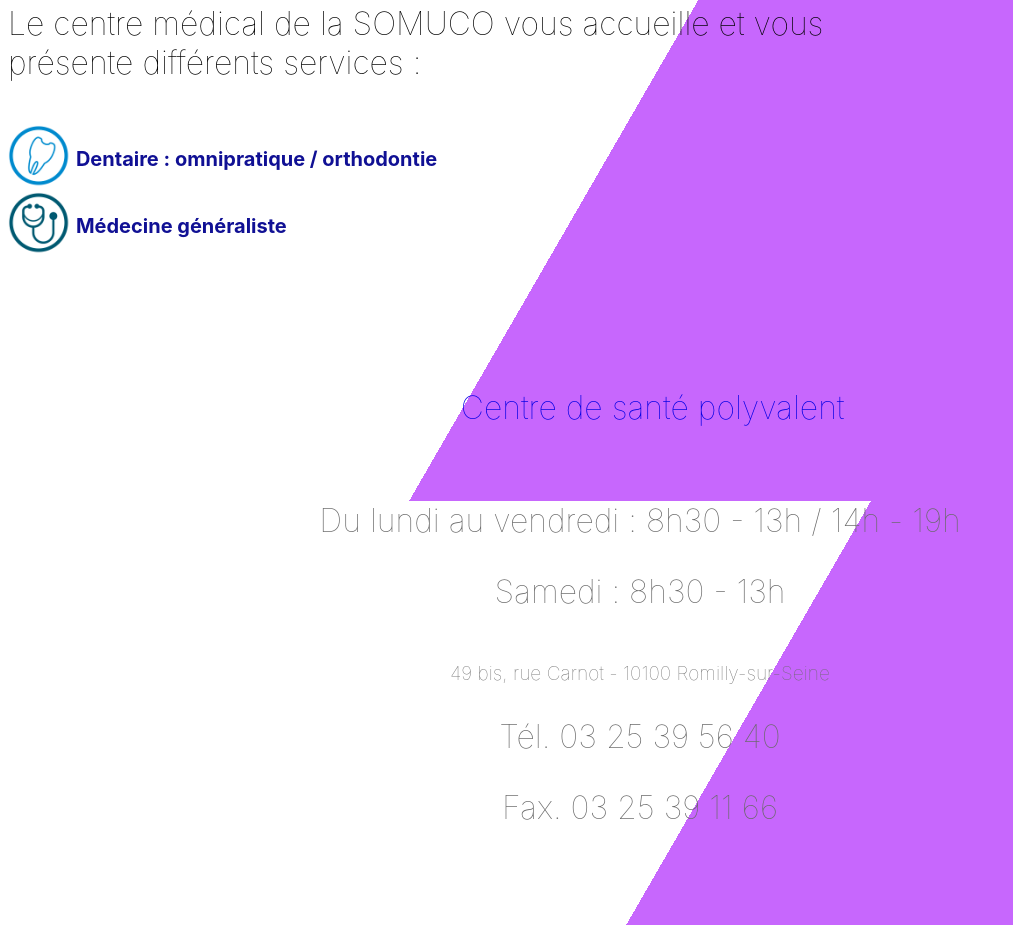
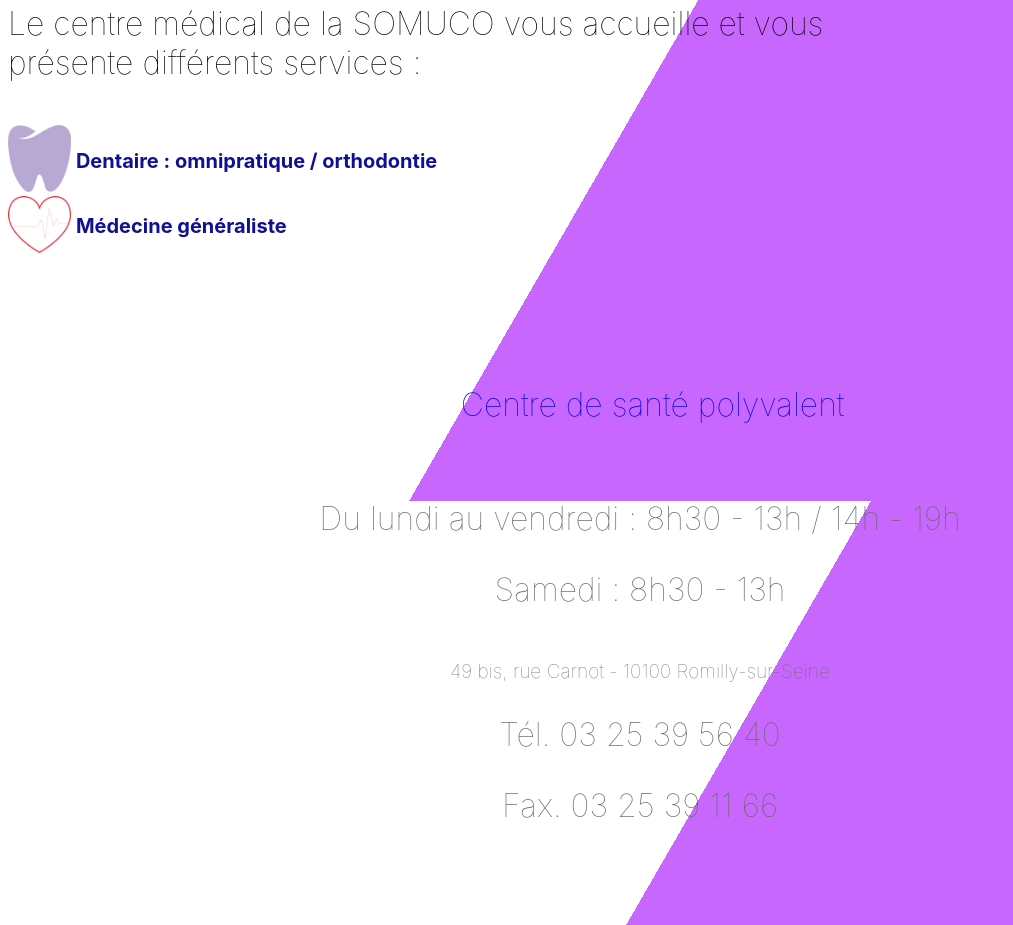
Before and after one commit to Buglitch-X/somuco, a plain HTML site: page centre.html in a window 1280 px wide. Shown: the part 1099-2024 px from the top of the page, without its empty margins (0-1013 px from the left). Drawn offline with Linux system fonts and the light colour scheme.

Commit message:
Update centre.html
Changement pycto dentaire et médecine

```diff
--- a/centre.html
+++ b/centre.html
@@ -56,8 +56,8 @@
     <br/><br/>
     <h4>Le centre médical de la SOMUCO vous accueille et vous présente différents services : </h4>
 
-    <vertical><img src="img\pycto\dentaire.png" width = "5%"></vertical><e2>  Dentaire : omnipratique / orthodontie</e2></br>
-    <vertical><img src="img\pycto\med_g.png" width = "5%"></vertical><e2>  Médecine généraliste</e2></br>
+    <vertical><img src="img\centre\logo-dentaire.png" width = "5%"></vertical><e2>  Dentaire : omnipratique / orthodontie</e2></br>
+    <vertical><img src="img\centre\logo-medical.png" width = "5%"></vertical><e2>  Médecine généraliste</e2></br>
     <br/><br/><br/>
 
 
```
